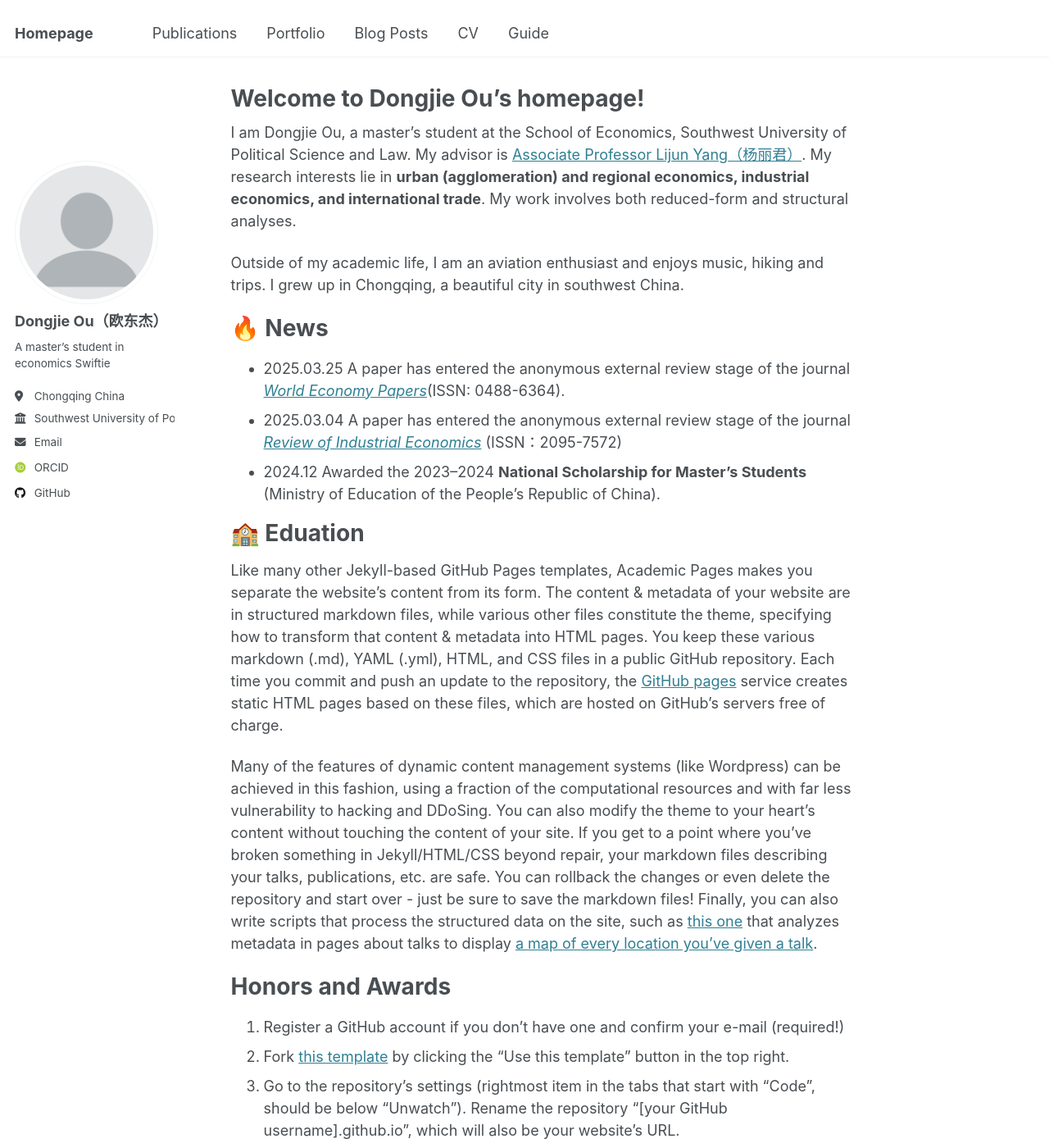
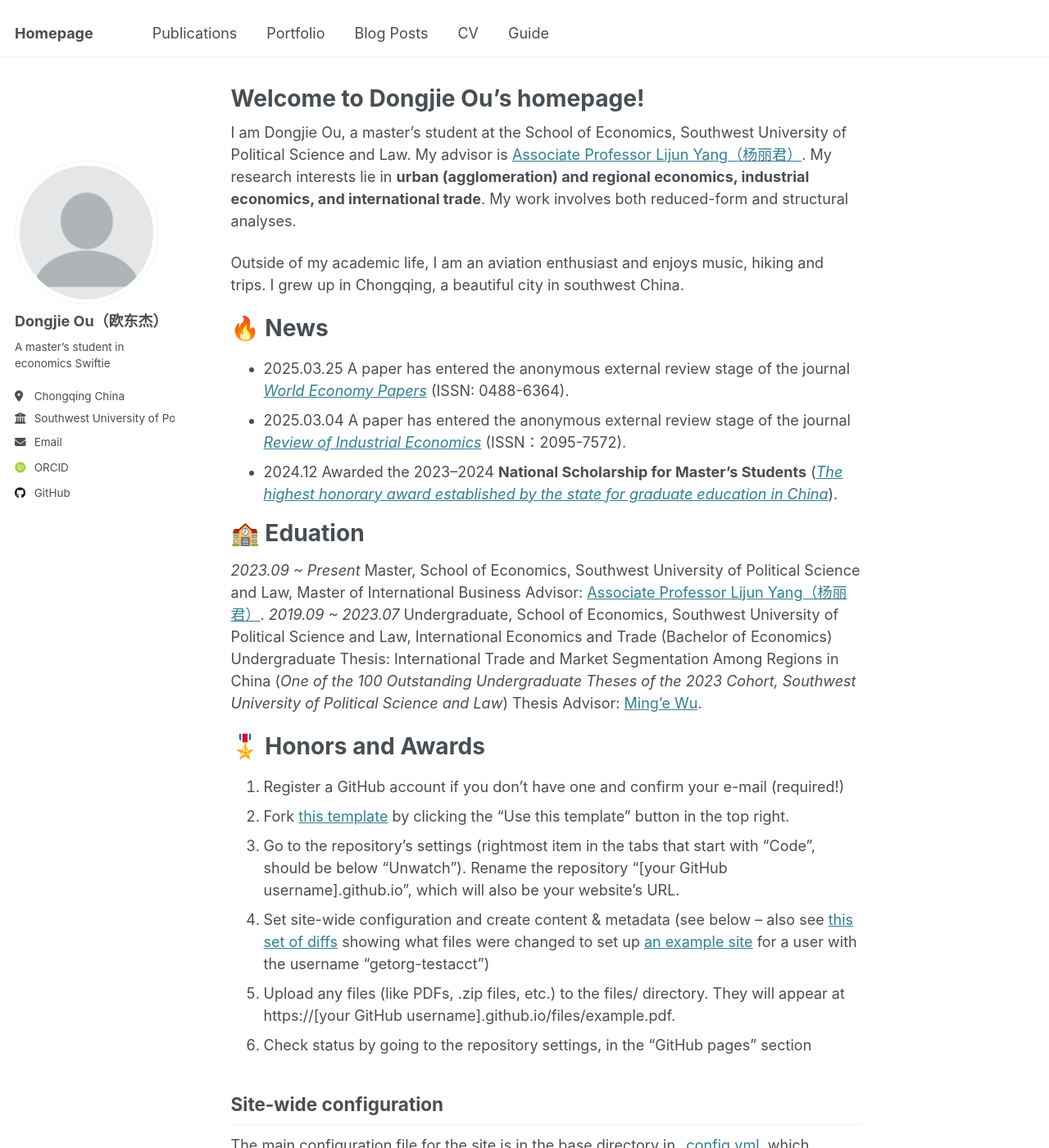
Before and after one commit to oudongjie2001/oudongjie2001.github.io, a Jekyll site: the page built from _pages/about.md, in a window 1280 px wide and 1400 px high. Shown: the whole window at 82% size. Built offline with Jekyll 4.4.1, drawn with Linux system fonts in a browser that asks for light colours; some web fonts are replaced.

Commit message:
Update about.md

```diff
--- a/_pages/about.md
+++ b/_pages/about.md
@@ -13,17 +13,20 @@ Outside of my academic life, I am an aviation enthusiast and enjoys music, hikin
 
 🔥 News
 ======
-- 2025.03.25  A paper has entered the anonymous external review stage of the journal [*World Economy Papers*](http://sjjjwh.magtech.com.cn/CN/0488-6364/home.shtml)(ISSN: 0488-6364).
-- 2025.03.04  A paper has entered the anonymous external review stage of the journal [*Review of Industrial Economics*](https://xdch.cbpt.cnki.net/WKG/WebPublication/index.aspx?mid=xdch) (ISSN：2095-7572)
-- 2024.12     Awarded the 2023–2024 **National Scholarship for Master’s Students** (Ministry of Education of the People’s Republic of China).
+- 2025.03.25  A paper has entered the anonymous external review stage of the journal [*World Economy Papers*](http://sjjjwh.magtech.com.cn/CN/0488-6364/home.shtml) (ISSN: 0488-6364).
+- 2025.03.04  A paper has entered the anonymous external review stage of the journal [*Review of Industrial Economics*](https://xdch.cbpt.cnki.net/WKG/WebPublication/index.aspx?mid=xdch) (ISSN：2095-7572).
+- 2024.12     Awarded the 2023–2024 **National Scholarship for Master’s Students** ([*The highest honorary award established by the state for graduate education in China*](https://www.gov.cn/fuwu/2014-06/11/content_2698545.htm)).
 
 🏫 Eduation
 ======
-Like many other Jekyll-based GitHub Pages templates, Academic Pages makes you separate the website's content from its form. The content & metadata of your website are in structured markdown files, while various other files constitute the theme, specifying how to transform that content & metadata into HTML pages. You keep these various markdown (.md), YAML (.yml), HTML, and CSS files in a public GitHub repository. Each time you commit and push an update to the repository, the [GitHub pages](https://pages.github.com/) service creates static HTML pages based on these files, which are hosted on GitHub's servers free of charge.
 
-Many of the features of dynamic content management systems (like Wordpress) can be achieved in this fashion, using a fraction of the computational resources and with far less vulnerability to hacking and DDoSing. You can also modify the theme to your heart's content without touching the content of your site. If you get to a point where you've broken something in Jekyll/HTML/CSS beyond repair, your markdown files describing your talks, publications, etc. are safe. You can rollback the changes or even delete the repository and start over - just be sure to save the markdown files! Finally, you can also write scripts that process the structured data on the site, such as [this one](https://github.com/academicpages/academicpages.github.io/blob/master/talkmap.ipynb) that analyzes metadata in pages about talks to display [a map of every location you've given a talk](https://academicpages.github.io/talkmap.html).
+*2023.09 ~ Present* Master, School of Economics, Southwest University of Political Science and Law, Master of International Business
+  Advisor: [Associate Professor Lijun Yang（杨丽君）](https://es.swupl.edu.cn/szdw/zrjs/ax/x1gjjjymyx/283110.htm).
+*2019.09 ~ 2023.07* Undergraduate, School of Economics, Southwest University of Political Science and Law, International Economics and Trade (Bachelor of Economics)
+  Undergraduate Thesis: International Trade and Market Segmentation Among Regions in China (*One of the 100 Outstanding Undergraduate Theses of the 2023 Cohort, Southwest University of Political Science and Law*)
+  Thesis Advisor: [Ming’e Wu](https://es.swupl.edu.cn/szdw/zrjs/ax/x1gjjjymyx/283106.htm).
 
-Honors and Awards
+🎖️ Honors and Awards
 ======
 1. Register a GitHub account if you don't have one and confirm your e-mail (required!)
 1. Fork [this template](https://github.com/academicpages/academicpages.github.io) by clicking the "Use this template" button in the top right.
```
